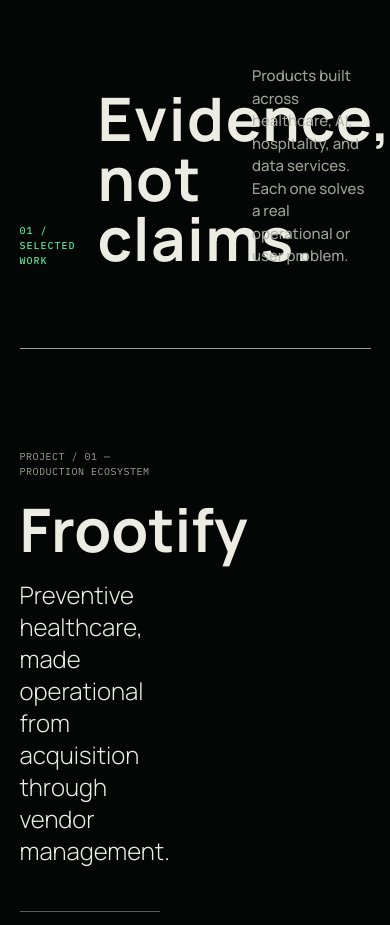
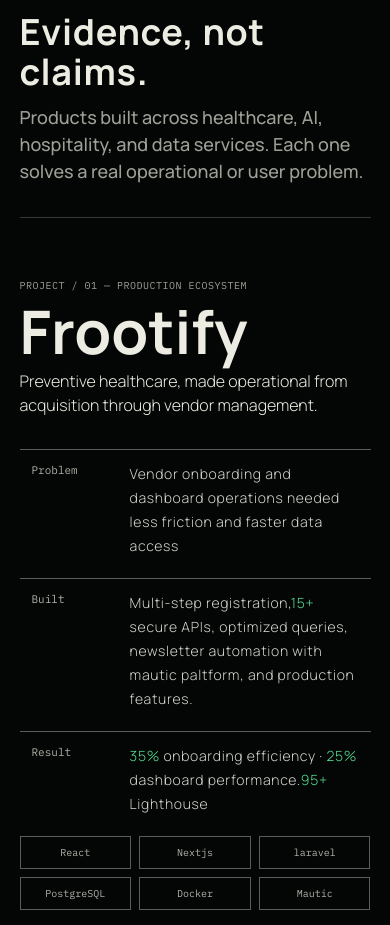
Before and after one commit to Chavon007/mainportfolio, a Next.js app: page / in a window 390 px wide. Shown: the part 1054-1979 px from the top of the page. Built offline with nearby package versions, Linux system fonts and the light colour scheme.

Commit message:
fix the mobile view

```diff
--- a/component/home.jsx
+++ b/component/home.jsx
@@ -66,10 +66,10 @@
         <div className="w-full lg:w-[50%] flex flex-col gap-5">
           <p className="flex items-center gap-2">
             <span className="w-2 h-2 rounded-full bg-text2 shadow-[0_0_8px_2px_rgba(86,223,148,0.6)]"></span>{" "}
-            <span className="text-text1/90 hover:text-text2 font-ibm text-[11px] uppercase font-light">
+            <span className="text-text1/90 hover:text-text2 font-ibm text-[9px] md:text-[11px] uppercase font-light">
               Lagos, Nigeria
             </span>{" "}
-            <span className="text-text1/90 hover:text-text2 font-ibm text-[11px] uppercase font-light">
+            <span className="text-text1/90 hover:text-text2 font-ibm text-[9px] md:text-[11px] uppercase font-light">
               /
             </span>{" "}
             <span className="text-text1/90 hover:text-text2 font-ibm text-[11px] uppercase font-light">
--- a/component/project.jsx
+++ b/component/project.jsx
@@ -4,26 +4,26 @@
 
 function Project() {
   return (
-    <div className="bg-background min-h-screen  w-full pb-20 overflow-hidden ">
-      <div className="w-[90%] mx-auto">
+    <div className="bg-background min-h-screen  w-full pb-20 overflow-hidden">
+      <div className="w-[90%] md:w-[90%] mx-auto">
         {/* header */}
-        <div className="flex border-b border-text1/90  justify-between items-end py-20">
-          <small className="w-[25%] text-text2 font-ibm font-medium text-[10px] uppercase tracking-widest">
+        <div className="flex flex-col lg:flex-row border-b border-text1/30  md:justify-between md:items-end pb-8  md:py-20 gap-3 md:gap-0">
+          <small className=" w-full md:w-[25%] text-text2 font-ibm font-medium text-[10px] uppercase tracking-widest">
             01 / Selected work
           </small>
 
-          <h2 className="w-[44%] text-6xl tracking-wide font-manrope font-bold leading-15 text-text">
+          <h2 className="w-full md:w-[44%] text-4xl md:text-6xl md:tracking-wide tracking-[0.020em] font-manrope font-bold md:leading-15 text-text">
             Evidence, not claims.
           </h2>
 
-          <p className="w-[38%] text-[15px] font-manrope font-medium text-text1/90">
+          <p className=" w-full md:w-[38%] text-[18px] md:text-[10px] font-manrope font-medium text-text1/90">
             Products built across healthcare, AI, hospitality, and data
             services. Each one solves a real operational or user problem.
           </p>
         </div>
 
         {/* projects */}
-        <div className="mt-25">
+        <div className=" mt-15 md:mt-25">
           <Frootify />
           <Pingcast />
           <Fixdride />
--- a/component/projects/Fixdride.jsx
+++ b/component/projects/Fixdride.jsx
@@ -57,13 +57,13 @@
 
 function Fixdride() {
   return (
-    <div className="flex items-center justify-between mt-20   border-b border-text1/50 pb-20">
-      <div className="w-[40%] flex flex-col gap-5">
+    <div className="flex flex-col md:flex-row gap-5 md:gap-0 md:items-center md:justify-between mt-15 mdmt-20 border-b border-text1/50 pb-15 md:pb-20">
+      <div className="w-full md:w-[40%] flex flex-col gap-2 md:gap-5">
         <small className="text-text1/90 font-ibm text-[10px] tracking-wider font-light">
           PROJECT / 03 — Auto Service Mobile & Web Platform
         </small>
         <h3 className="font-manrope text-6xl font-bold text-text">FixDRide</h3>
-        <p className=" text-text text-2xl font-light font-manrope">
+        <p className=" text-text text-base md:text-2xl font-light font-manrope">
           Connecting vehicle owners to reliable auto service providers.
           Co-developed the cross-platform mobile and web experience that hit 50+
           users in its first month of launch.
@@ -83,10 +83,10 @@
             </div>
           ))}
         </div>
-        <div className="flex justify-between items-center w-[300px] gap-2">
+        <div className="grid grid-cols-3 md:grid-cols-6 md:w-[250px] gap-2">
           {tools.map((t) => (
             <p
-              className="text-text1 font-ibm font-light text-[10px] border border-text1/50 p-2"
+              className="text-text1 text-center font-ibm font-light text-[10px] border border-text1/50 p-2"
               key={t.text}
             >
               {t.text}
@@ -108,7 +108,7 @@
         </div>
       </div>
 
-      <div className="w-[55%]">
+      <div className=" w-full md:w-[55%]">
         <Image
           src={fixdride}
           alt="fixdride"
--- a/component/projects/Frootify.jsx
+++ b/component/projects/Frootify.jsx
@@ -12,9 +12,8 @@
     description: (
       <>
         Multi-step registration,
-        <span className="text-text2">15+</span> secure APIs,
-        optimized queries, newsletter automation with mautic paltform, and
-        production features.
+        <span className="text-text2">15+</span> secure APIs, optimized queries,
+        newsletter automation with mautic paltform, and production features.
       </>
     ),
   },
@@ -22,9 +21,8 @@
     title: "Result",
     description: (
       <>
-        <span className="text-text2 ">35%</span> onboarding
-        efficiency · <span className="text-text2">25%</span>{" "}
-        dashboard performance.
+        <span className="text-text2 ">35%</span> onboarding efficiency ·{" "}
+        <span className="text-text2">25%</span> dashboard performance.
         <span className="text-text2 ">95+</span> Lighthouse
       </>
     ),
@@ -66,13 +64,13 @@
 
 function Frootify() {
   return (
-    <div className="flex items-center justify-between  border-b border-text1/50 pb-20">
-      <div className="w-[40%] flex flex-col gap-5">
+    <div className="flex flex-col md:flex-row gap-5 md:gap-0 md:items-center md:justify-between  border-b border-text1/50 pb-15 md:pb-20">
+      <div className=" w-full md:w-[40%] flex flex-col gap-2 md:gap-5">
         <small className="text-text1/90 font-ibm text-[10px] tracking-wider font-light">
           PROJECT / 01 — PRODUCTION ECOSYSTEM
         </small>
         <h3 className="font-manrope text-6xl font-bold text-text">Frootify</h3>
-        <p className=" text-text text-2xl font-light font-manrope">
+        <p className=" text-text text-base md:text-2xl font-light font-manrope">
           Preventive healthcare, made operational from acquisition through
           vendor management.
         </p>
@@ -91,10 +89,10 @@
             </div>
           ))}
         </div>
-        <div className="flex justify-between items-center w-[250px] gap-2">
+        <div className="grid grid-cols-3 md:grid-cols-6  md:w-[250px] gap-2">
           {tools.map((t) => (
             <p
-              className="text-text1 font-ibm font-light text-[10px] border border-text1/50 p-2"
+              className="text-text1 text-center font-ibm font-light text-[10px] border border-text1/50 p-2"
               key={t.text}
             >
               {t.text}
@@ -116,7 +114,7 @@
         </div>
       </div>
 
-      <div className="w-[55%]">
+      <div className=" w-full md:w-[55%]">
         <Image
           src={frootify}
           alt="frootify"
--- a/component/projects/Pingcast.jsx
+++ b/component/projects/Pingcast.jsx
@@ -24,8 +24,11 @@
 ];
 function Pingcast() {
   return (
-    <div className="flex items-center justify-between mt-20 border-b border-text1/50 pb-20">
-      <div className="w-[55%]">
+    <div className="flex flex-col md:flex-row gap-5 md:gap-0 md:items-center md:justify-between mt-10 md:mt-0 border-b border-text1/50 pb-10 md:pb-20">
+      <small className="md:hidden text-text1/90 font-ibm text-[10px] tracking-wider font-light">
+        PROJECT / 02 — AI + AUTOMATION
+      </small>
+      <div className=" w-full md:w-[55%]">
         <Image
           src={pingcast}
           alt="frootify"
@@ -34,16 +37,18 @@
           style={{ width: "100%", height: "100%" }}
         />
       </div>
-      <div className="w-[40%] flex flex-col gap-5">
-        <small className="text-text1/90 font-ibm text-[10px] tracking-wider font-light">
+      <div className=" w-full md:w-[40%] flex flex-col gap-3 md:gap-5">
+        <small className="hidden md:flex text-text1/90 font-ibm text-[10px] tracking-wider font-light">
           PROJECT / 02 — AI + AUTOMATION
         </small>
-        <h3 className="font-manrope text-6xl font-bold text-text">Pingcast</h3>
-        <p className="text-text w-[350px] text-2xl font-semi-bold font-manrope">
+        <h3 className="font-manrope text-5xl md:text-6xl font-bold text-text">
+          Pingcast
+        </h3>
+        <p className="text-text w-[350px] text-xl md:text-2xl font-semi-bold font-manrope">
           A weather concierge that turns forecast data into useful, scheduled
           daily guidance.
         </p>
-        <p className="text-text1/90 font-manrope w-[350px] font-medium">
+        <p className="text-text1/90  font-manrope w-[350px] font-medium">
           Built with React, Laravel, and PostgreSQL. Open-Meteo supplies
           forecast data; Groq generates personalized recommendations; automated
           scheduling handles delivery.
@@ -58,10 +63,10 @@
           </p>
         </div>
 
-        <div className="flex justify-between items-center w-[450px] gap-2">
+        <div className="grid grid-cols-3 md:grid-cols-6 md:w-[250px] gap-2">
           {tools.map((t) => (
             <p
-              className="text-text1 font-ibm font-light text-[10px] border border-text1/50 p-2"
+              className="text-text1 font-ibm font-light text-[10px] border border-text1/50 p-2 text-center"
               key={t.text}
             >
               {t.text}
@@ -76,7 +81,7 @@
         >
           pingcast.site
           <span>
-            <MdArrowOutward/>
+            <MdArrowOutward />
           </span>
         </a>
       </div>
```
